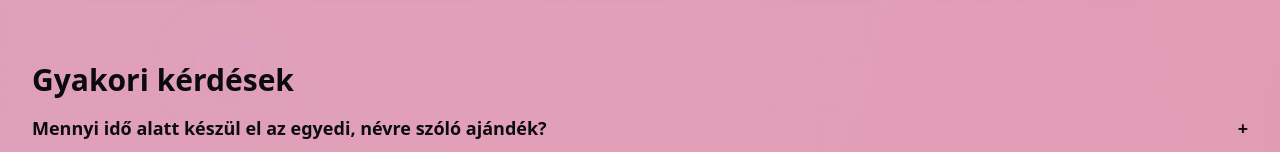
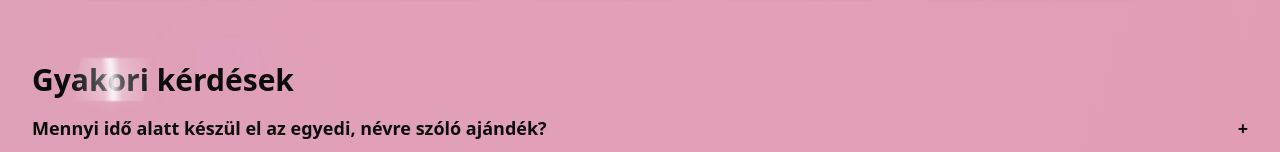
Before and after one commit to horvathgabor8787/babypanda-landing, a Next.js app: page / in a window 1280 px wide. Shown: the part 3976-4128 px from the top of the page. Built offline with nearby package versions, Linux system fonts and the light colour scheme; no server answers; the database is empty.

Commit message:
Update globals.css

```diff
--- a/styles/globals.css
+++ b/styles/globals.css
@@ -275,6 +275,53 @@ body { @apply bg-neutral-950 text-neutral-100; }
   border-color:#E1A4EF !important;
   box-shadow: 0 6px 18px rgba(0,0,0,.18);
 }
+/* ===== Shimmer / fénycsík a címekre ===== */
+.sweep {
+  position: relative;
+  display: inline-block;            /* hogy a csík a szöveg szélességén fusson */
+  isolation: isolate;               /* blend ne folyjon ki */
+}
+
+.sweep::after {
+  content: "";
+  position: absolute;
+  inset: -10% -20%;                 /* kicsit nagyobbra, hogy szépen „bejöjjön” */
+  width: 28%;
+  background: linear-gradient(
+    70deg,
+    rgba(255,255,255,0) 0%,
+    rgba(255,255,255,.25) 40%,
+    rgba(255,255,255,.85) 50%,
+    rgba(255,255,255,.25) 60%,
+    rgba(255,255,255,0) 100%
+  );
+  transform: translateX(-130%) skewX(-15deg);
+  animation: sweep-move 3.8s ease-in-out infinite;
+  mix-blend-mode: screen;           /* világosítja a szöveget → fényvillanás */
+  pointer-events: none;
+}
+
+/* változatok (opcionális) */
+.sweep.slower::after { animation-duration: 5.2s; }
+.sweep.delay-1::after { animation-delay: .8s; }
+.sweep.delay-2::after { animation-delay: 1.6s; }
+
+@keyframes sweep-move {
+  0%   { transform: translateX(-130%) skewX(-15deg); }
+  60%  { transform: translateX(130%)  skewX(-15deg); }
+  100% { transform: translateX(130%)  skewX(-15deg); }
+}
+
+/* ha a felhasználó csökkentett animációt kér */
+@media (prefers-reduced-motion: reduce) {
+  .sweep::after { animation: none; display: none; }
+}
+
+/* Rose témán egy leheletnyit erősebb, hogy kijöjjön a fény a rózsaszínen */
+.theme-rose .sweep::after {
+  filter: drop-shadow(0 2px 6px rgba(255,255,255,.35));
+}
+
 /* ===== Kékes fényhullám a címek végén ===== */
 :root{
   --wave-blue1: #7da4ff;
```
